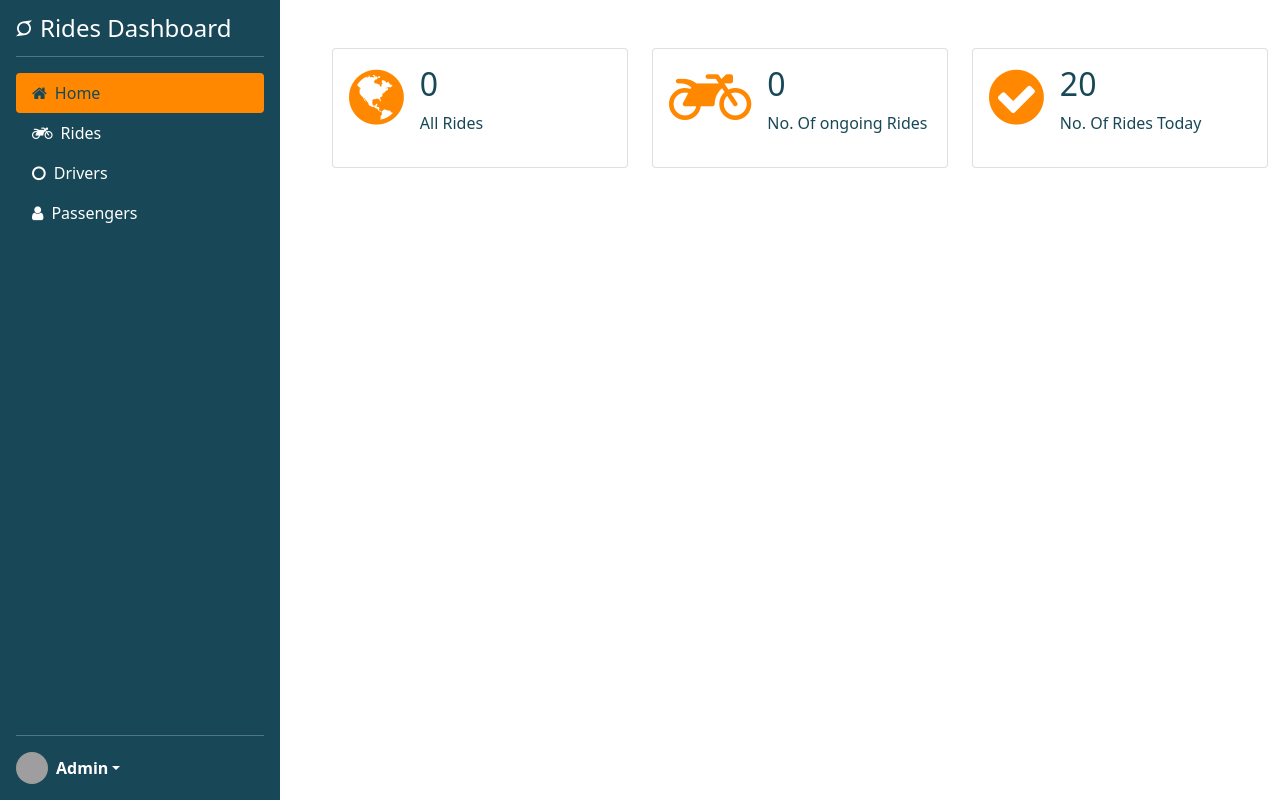
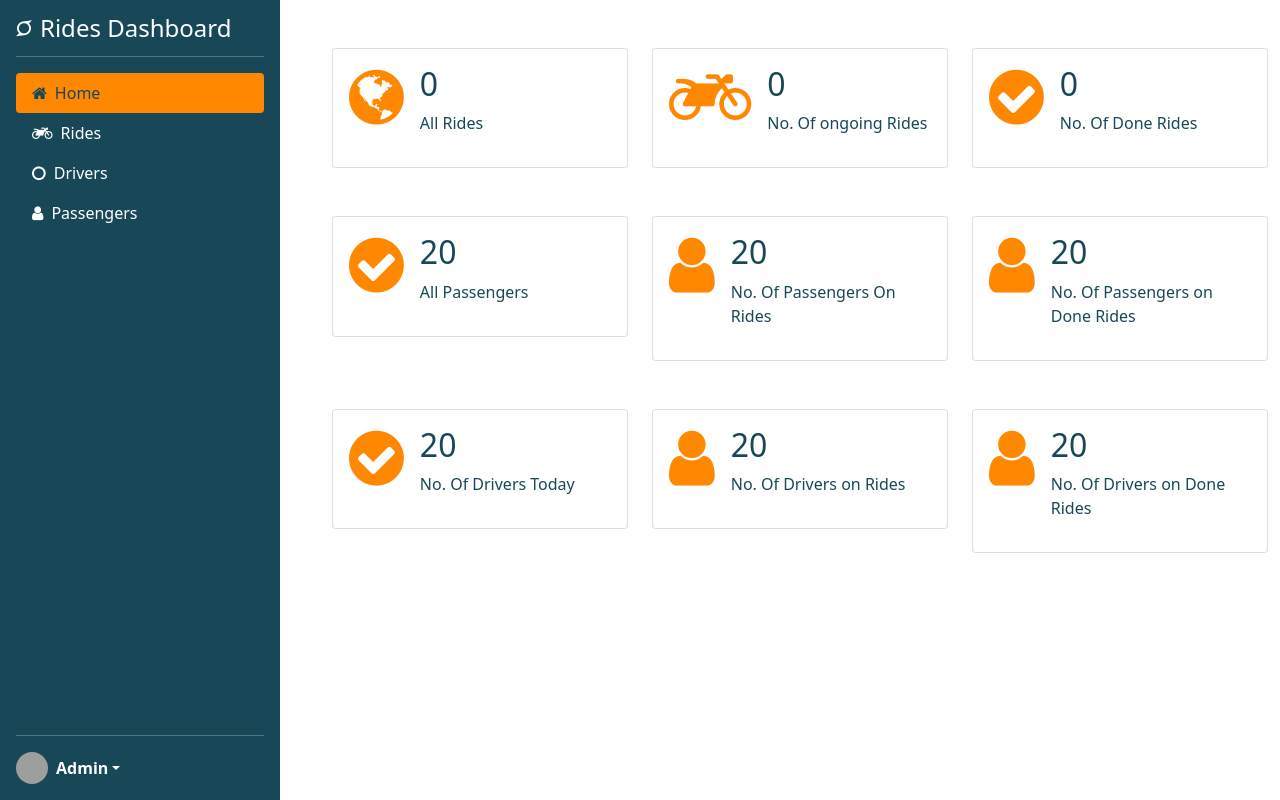
Before and after one commit to brianwachira/rides-frontend, a React (Create React App) app: page / in a window 1280 px wide. Built offline with nearby package versions, Linux system fonts and the light colour scheme; no server answers; sample sign-in values are in the browser's storage; grey boxes are pictures that could not be loaded.

Commit message:
[FIX] : add cards showing information

```diff
--- a/src/Pages/Home/Home.js
+++ b/src/Pages/Home/Home.js
@@ -39,7 +39,67 @@ const Home = () => {
                     <Link to="/rides">
                         <Card
                             icon={<i className="fa fa-check-circle fa-4x icon-custom" aria-hidden="true"></i>}
-                            label='No. Of Rides Today'
+                            label='No. Of Done Rides'
+                            number={ongoingRides.length}
+                            />
+                    </Link>
+                </div>
+            </div>
+            <div className="row">
+                <div className="col-md-3"></div>
+                <div className="col-md-3 mt-5">
+                    <Link to="/passengers">
+                        <Card
+                            icon={<i className="fa fa-check-circle fa-4x icon-custom" aria-hidden="true"></i>}
+                            label='All Passengers'
+                            number='20'
+                            />
+                    </Link>
+                </div>
+                <div className="col-md-3 mt-5">
+                    <Link to="/passengers">
+                        <Card
+                            icon={<i className="fa  fa-user fa-4x icon-custom" aria-hidden="true"></i>}
+                            label='No. Of Passengers On Rides'
+                            number='20'
+                            />
+                    </Link>
+                </div>
+                <div className="col-md-3 mt-5">
+                    <Link to="/passengers">
+                        <Card
+                            icon={<i className="fa  fa-user fa-4x icon-custom" aria-hidden="true"></i>}
+                            label='No. Of Passengers on Done Rides'
+                            number='20'
+                            />
+                    </Link>
+                </div>
+            </div>
+            <div className="row">
+                <div className="col-md-3"></div>
+                <div className="col-md-3 mt-5">
+                    <Link to="/drivers">
+                        <Card
+                            icon={<i className="fa fa-check-circle fa-4x icon-custom" aria-hidden="true"></i>}
+                            label='No. Of Drivers Today'
+                            number='20'
+                            />
+                    </Link>
+                </div>
+                <div className="col-md-3 mt-5">
+                    <Link to="/drivers">
+                        <Card
+                            icon={<i className="fa  fa-user fa-4x icon-custom" aria-hidden="true"></i>}
+                            label='No. Of Drivers on Rides'
+                            number='20'
+                            />
+                    </Link>
+                </div>
+                <div className="col-md-3 mt-5">
+                    <Link to="/drivers">
+                        <Card
+                            icon={<i className="fa  fa-user fa-4x icon-custom" aria-hidden="true"></i>}
+                            label='No. Of Drivers on Done Rides'
                             number='20'
                             />
                     </Link>
```
